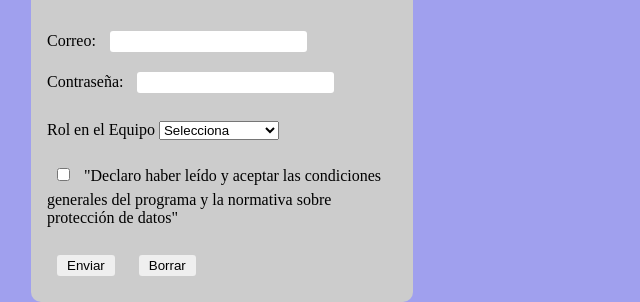
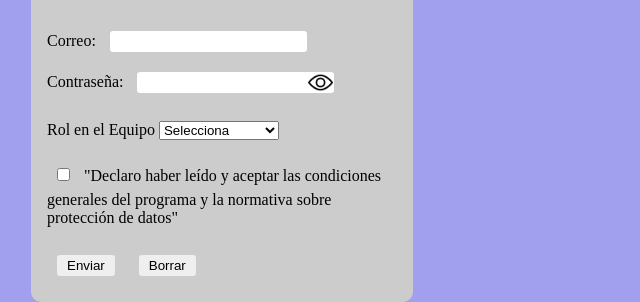
Before and after one commit to yulynegrette/formulario.html, a plain HTML site: page ejercicioPlanilla/formulario.html in a window 1280 px wide. Shown: the part 226-528 px from the top of the page, 418-1058 px from the left. Drawn offline with Linux system fonts and the light colour scheme.

Commit message:
cambios3-js

```diff
--- a/ejercicioPlanilla/formulario.css
+++ b/ejercicioPlanilla/formulario.css
@@ -24,3 +24,9 @@ form input{
 body{
     background-color: rgb(160, 160, 238);
 }
+
+img{
+    position: relative;
+    left: -40px;
+    bottom: -8px;
+}
--- a/ejercicioPlanilla/formulario.html
+++ b/ejercicioPlanilla/formulario.html
@@ -20,6 +20,7 @@
         <label> Correo: </label> <input type="email" name="Correo" id="email"/>
         <br>
         <label> Contraseña: </label> <input type="password" name="Contraseña" id="password" required minlength="8"/>
+        <img src="VER.png" onmousedown="mostrarPassword()" onmouseup="ocultarPassword()" width="25px" height="25px">
         <br><br>
         <label for="Cargo"> Rol en el Equipo</label>
         <select name="Cargo" id="Cargo">
--- a/ejercicioPlanilla/validar.js
+++ b/ejercicioPlanilla/validar.js
@@ -23,3 +23,13 @@ function validar_formulario(){
     }
     alert(mensaje)
 }
+
+function mostrarPassword(){
+    var obj = document.getElementById("password");
+    obj.type = "text";
+}
+
+function ocultarPassword(){
+    var obj = document.getElementById("password");
+    obj.type = "password";
+}
```
